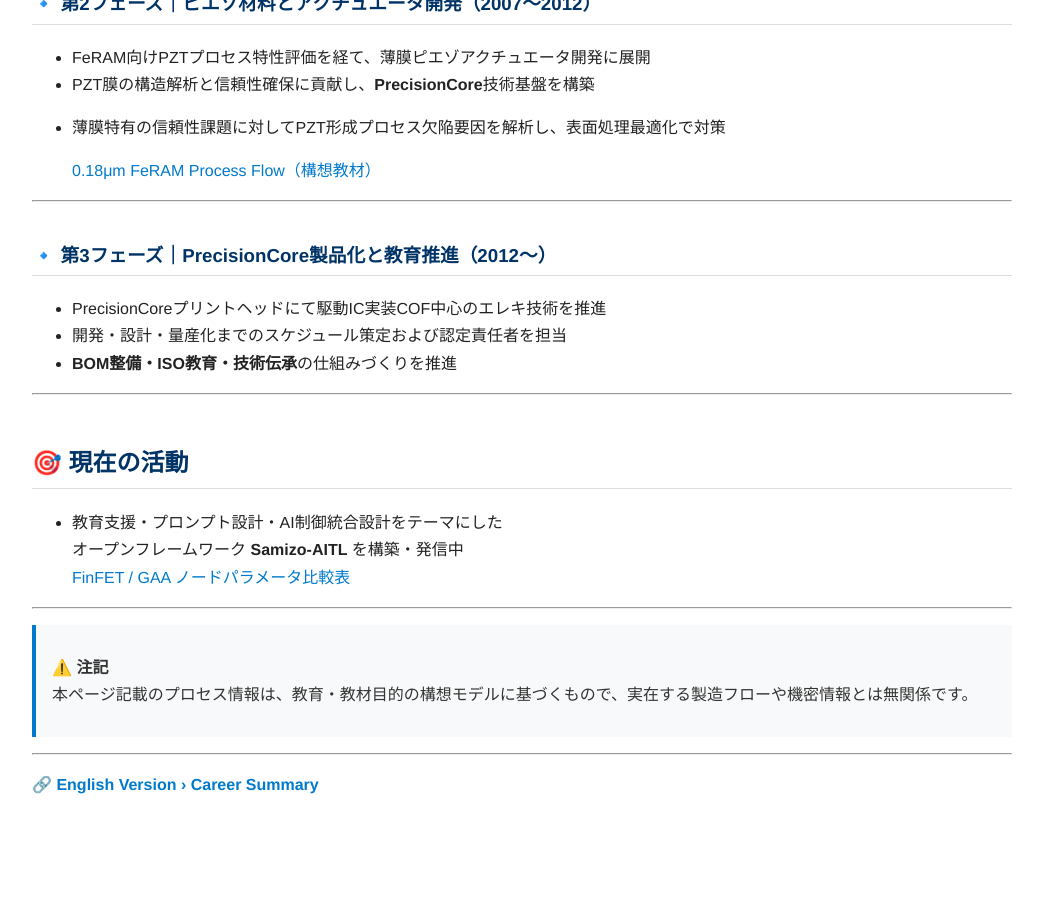
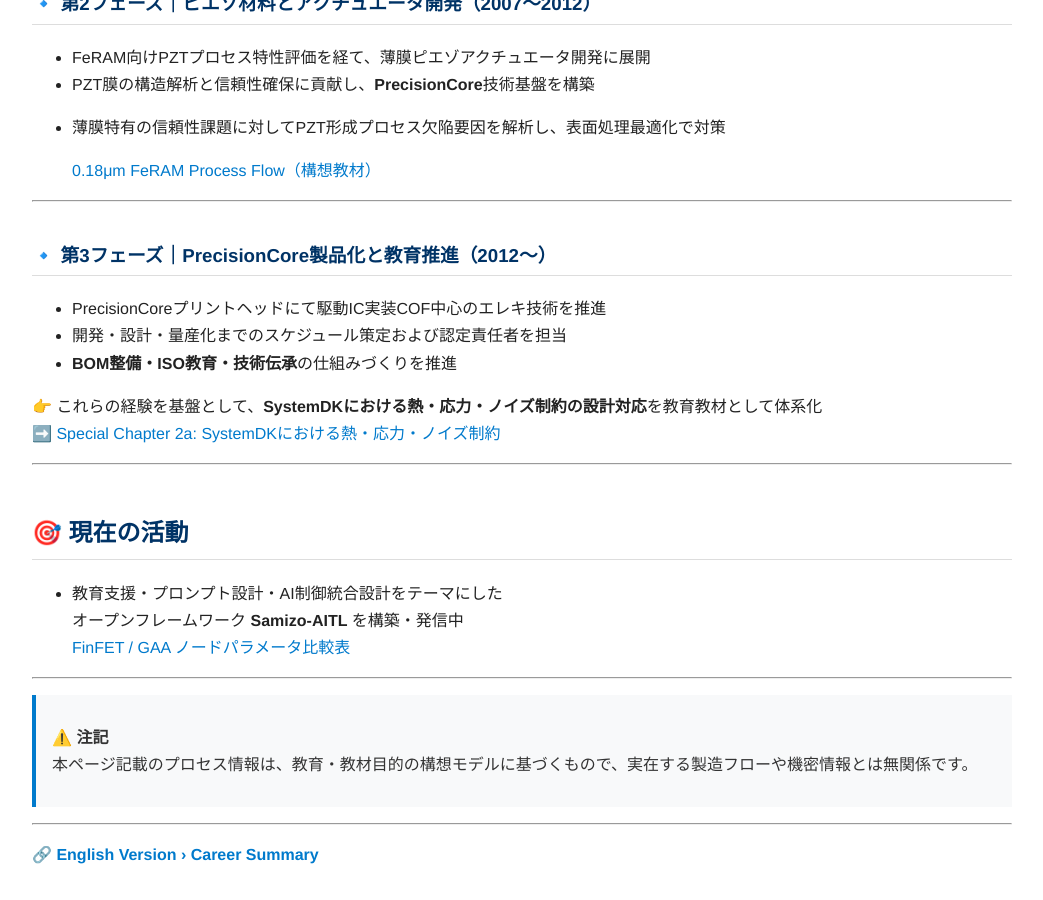
Before and after one commit to Samizo-AITL/Samizo-AITL.github.io, a Jekyll site: the page built from about/career-summary/index.md, in a window 1280 px wide and 900 px high, scrolled down 1165 px. Shown: the whole window, without its empty margins (118-1161 px from the left). Built offline with Jekyll 4.4.1, drawn with Linux system fonts in a browser that asks for light colours; before the commit the page ends 1995 px from its top, so only the background shows below that.

Commit message:
Update index.md

```diff
--- a/about/career-summary/index.md
+++ b/about/career-summary/index.md
@@ -59,6 +59,9 @@ description: 半導体・制御・インクジェット・教育の横断経験
 - 開発・設計・量産化までのスケジュール策定および認定責任者を担当
 - **BOM整備・ISO教育・技術伝承**の仕組みづくりを推進
 
+👉 これらの経験を基盤として、**SystemDKにおける熱・応力・ノイズ制約の設計対応**を教育教材として体系化
+[➡️ Special Chapter 2a: SystemDKにおける熱・応力・ノイズ制約](https://samizo-aitl.github.io/Edusemi-v4x/special2a_systemdk_constraints/)
+
 ---
 
 ## 🎯 現在の活動
```
